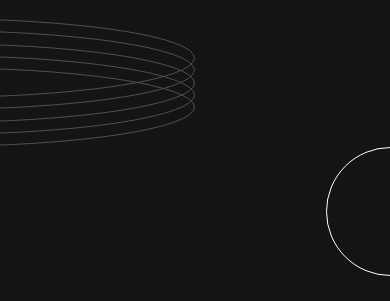
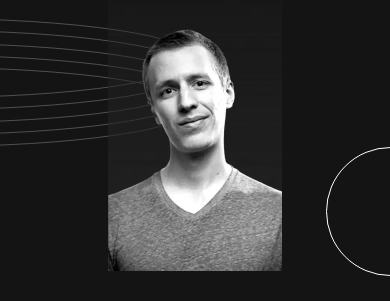
Before and after one commit to Mohamed11Esam/Frontend-Mentor-Single-page-developer-portfolio, a plain HTML site: page index.html in a window 390 px wide. Shown: the part 112-413 px from the top of the page. Drawn offline with Linux system fonts and the light colour scheme.

Commit message:
Update index.html

```diff
--- a/index.html
+++ b/index.html
@@ -109,7 +109,7 @@
               />
               <img
                 class="hero__image"
-                src="./image-profile-mobile.webp"
+                src="./imgs/image-profile-mobile.webp"
                 alt="picture of Adam Keyes"
                 width-="174"
                 height="383"
```
